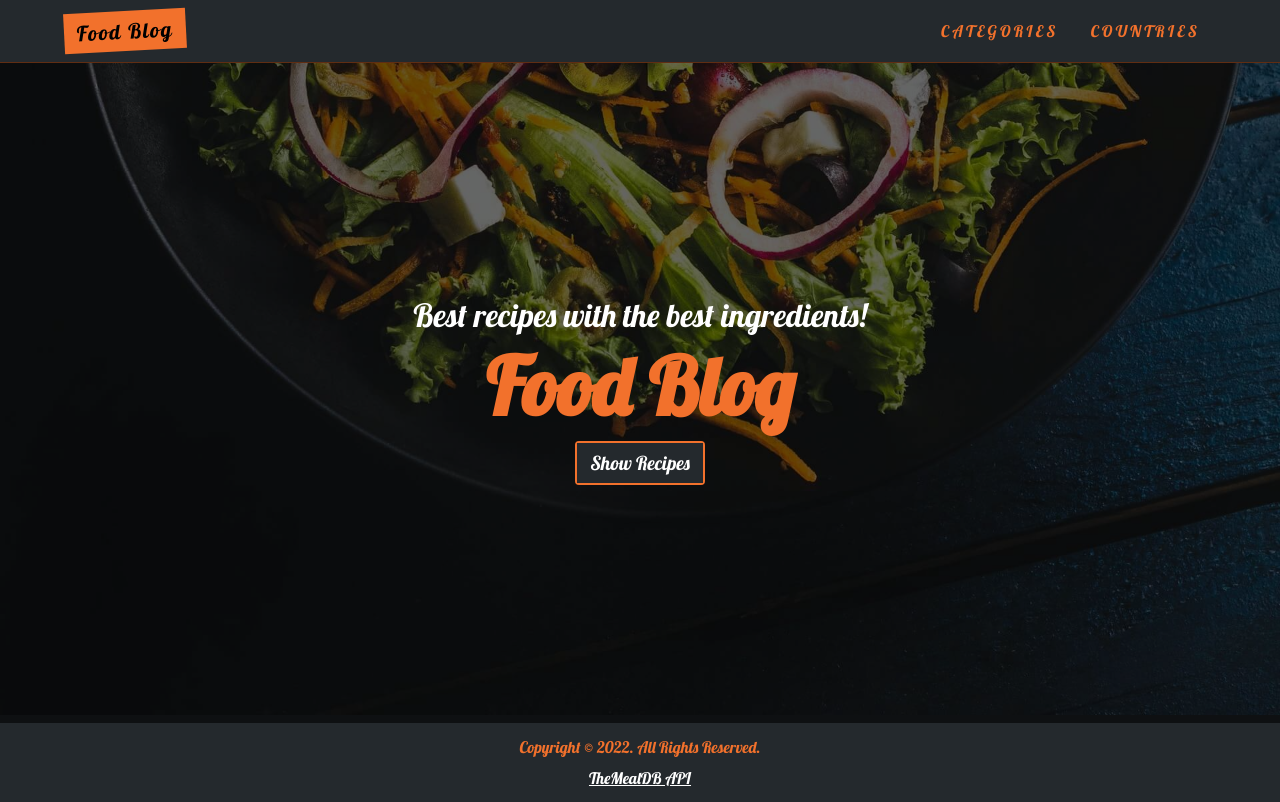
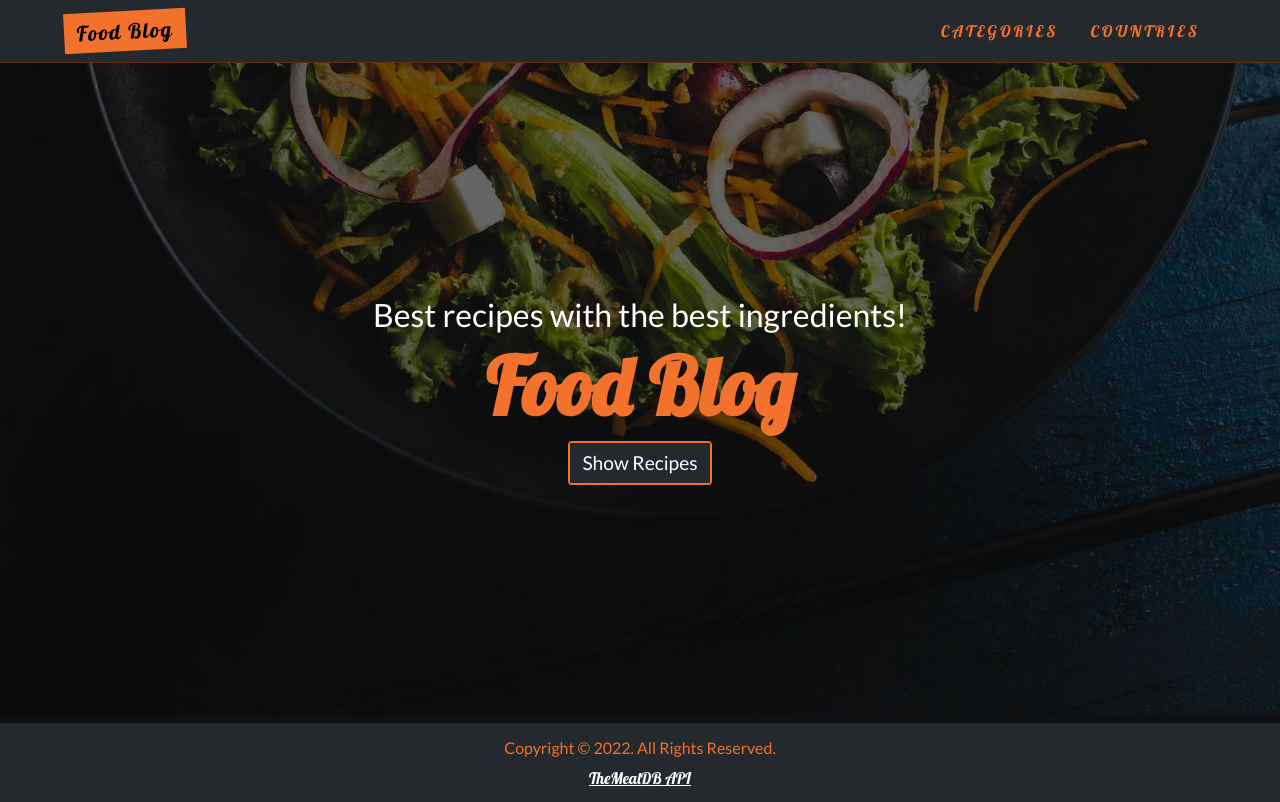
Before and after one commit to GeorgiosDoudouliakis/food-blog, an Angular app: page / in a window 1280 px wide. Built offline with nearby package versions, Linux system fonts and the light colour scheme.

Commit message:
feat: Use Lato Refular font family for all elements except h1, h2 and a tags

```diff
--- a/src/assets/scss/_variables.scss
+++ b/src/assets/scss/_variables.scss
@@ -6,3 +6,8 @@ $bg-color: lighten($secondary-color, 5%);
     font-family: LobsterRegular;
     src: url('../fonts/Lobster-Regular.ttf');
 }
+
+@font-face {
+    font-family: LatoRegular;
+    src: url('../fonts/Lato-Regular.ttf');
+}
--- a/src/styles.scss
+++ b/src/styles.scss
@@ -5,11 +5,18 @@ body {
 }
 
 * {
-    font-family: LobsterRegular;
     padding: 0;
     margin: 0;
     line-height: 1.9rem;
     scroll-behavior: smooth;
+}
+
+h1, h2, a {
+    font-family: LobsterRegular;
+}
+
+h3, p, span, li, button, button > a {
+    font-family: LatoRegular;
 }
 
 h2, h3 {
```
Also changed, not shown: src/assets/fonts/Lato-Regular.ttf (added).
